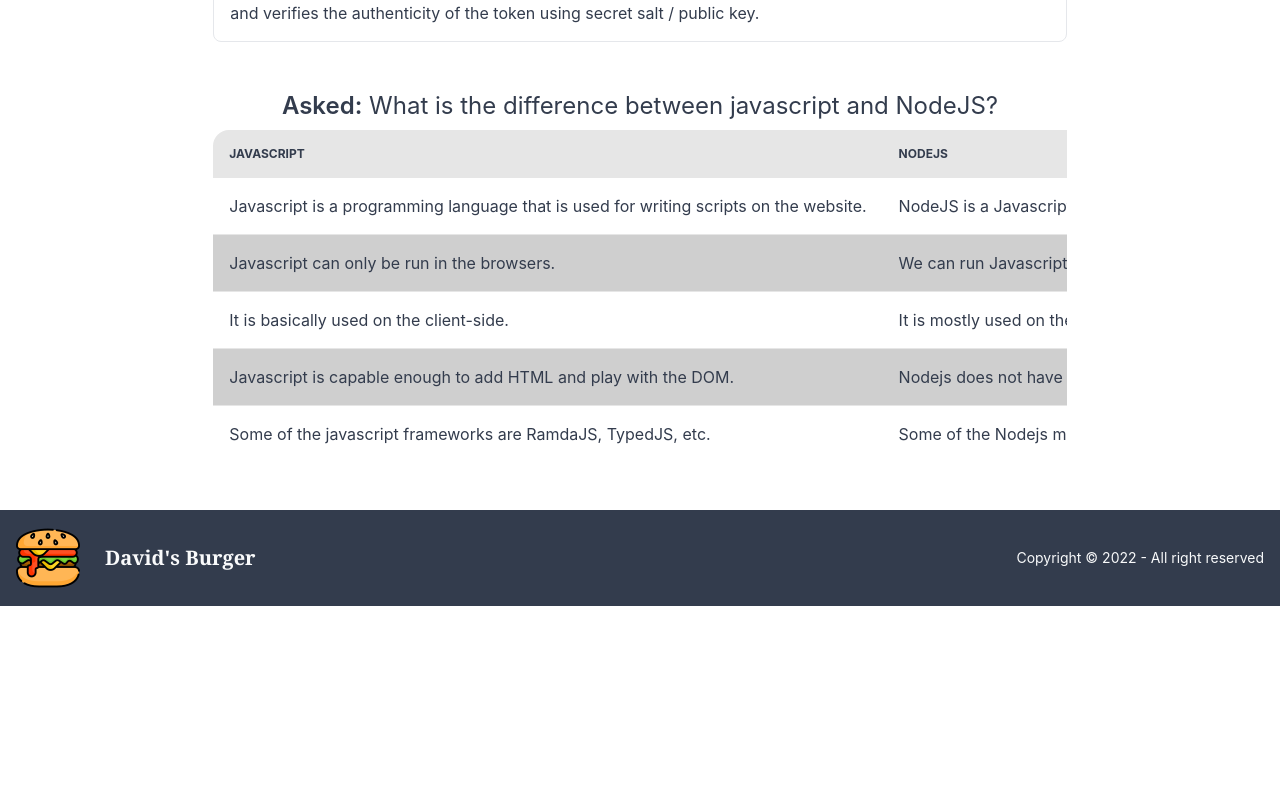
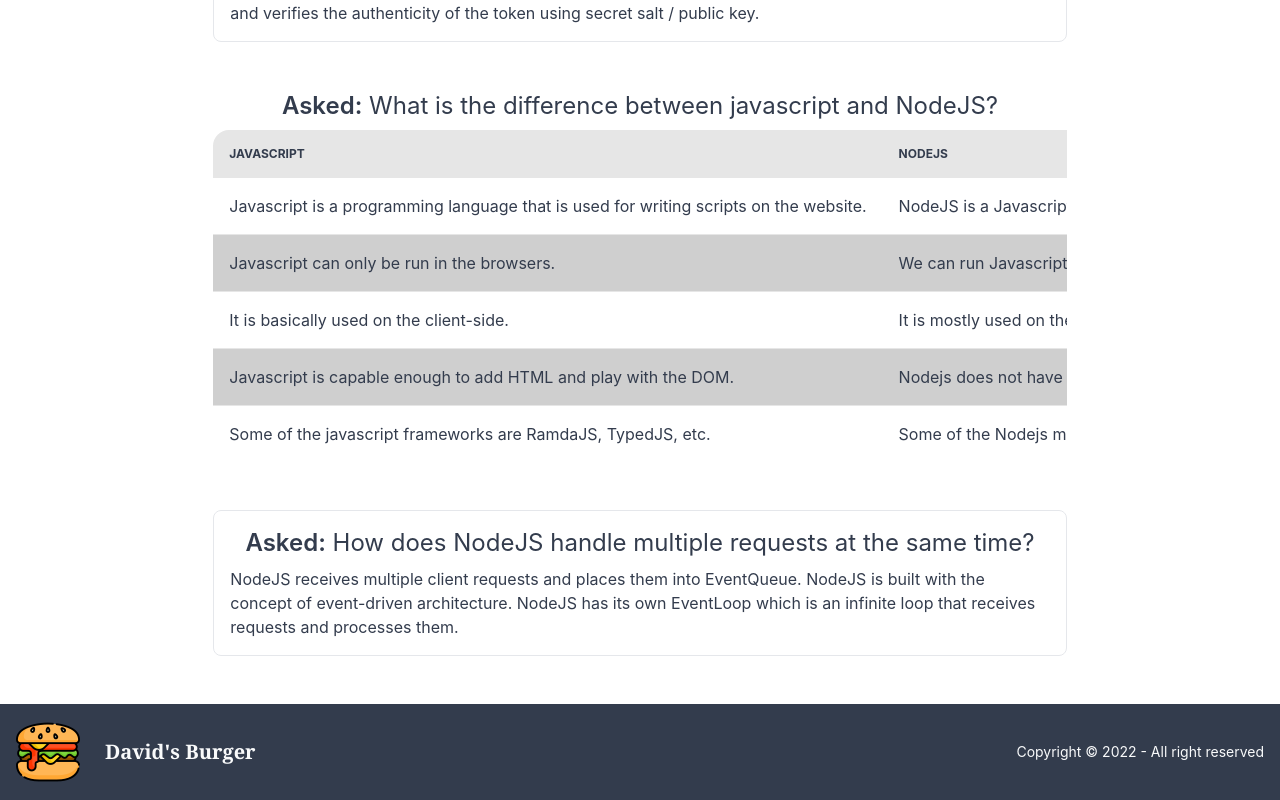
Before and after one commit to saqib0404/davids-burger-client, a React (Create React App) app: page /blogs in a window 1280 px wide. Shown: the part 756-1556 px from the top of the page. Before the commit the page ends 1362 px from the top, so only its background shows below. Built offline with nearby package versions, Linux system fonts and the light colour scheme.

Commit message:
All blogs added

```diff
--- a/src/Pages/Blogs/Blogs.js
+++ b/src/Pages/Blogs/Blogs.js
@@ -103,6 +103,13 @@ const Blogs = () => {
                         </div>
                     </p>
                 </div>
+                {/* Blog-4 */}
+                <div className="mb-12 border p-4 rounded-lg">
+                    <h3 className='text-2xl text-center mb-2'><span className='font-semibold'>Asked:</span> How does NodeJS handle multiple requests at the same time?</h3>
+                    <p>
+                        NodeJS receives multiple client requests and places them into EventQueue. NodeJS is built with the concept of event-driven architecture. NodeJS has its own EventLoop which is an infinite loop that receives requests and processes them.
+                    </p>
+                </div>
             </div>
         </section>
     );
```
